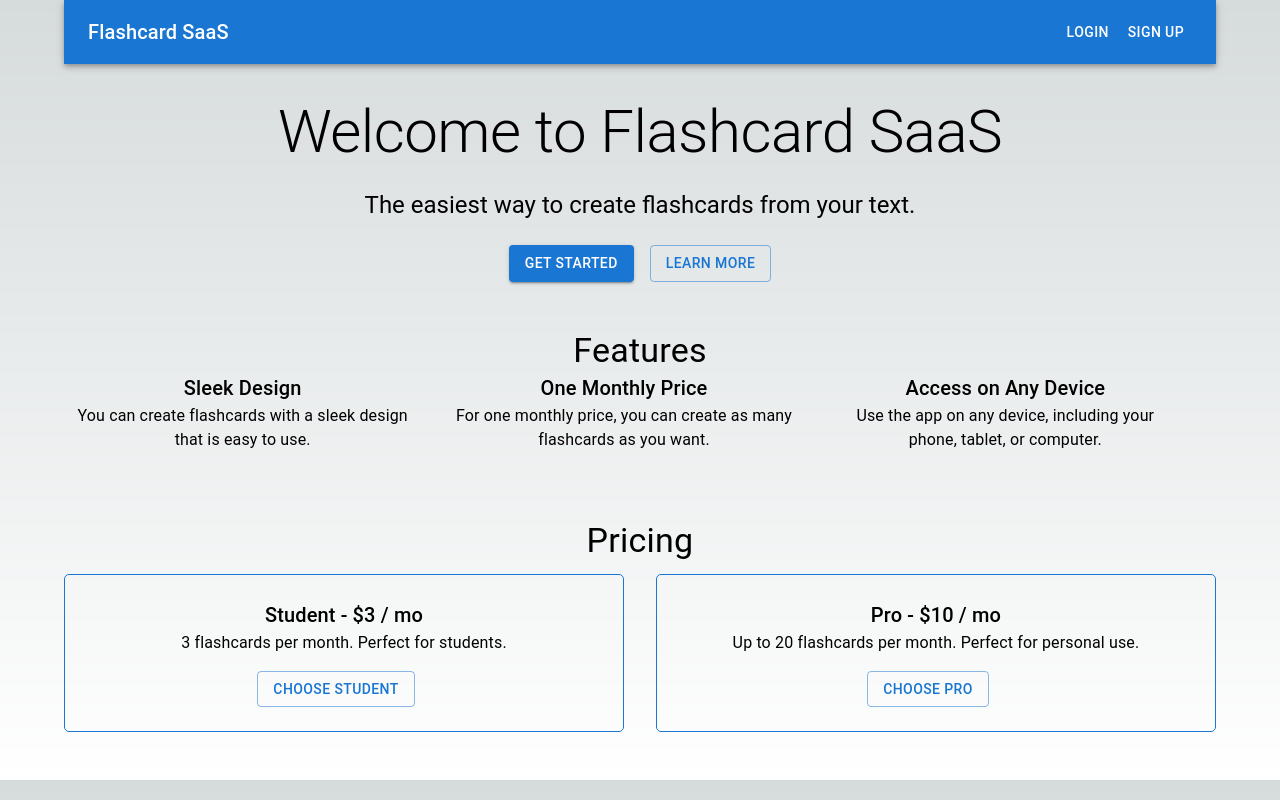
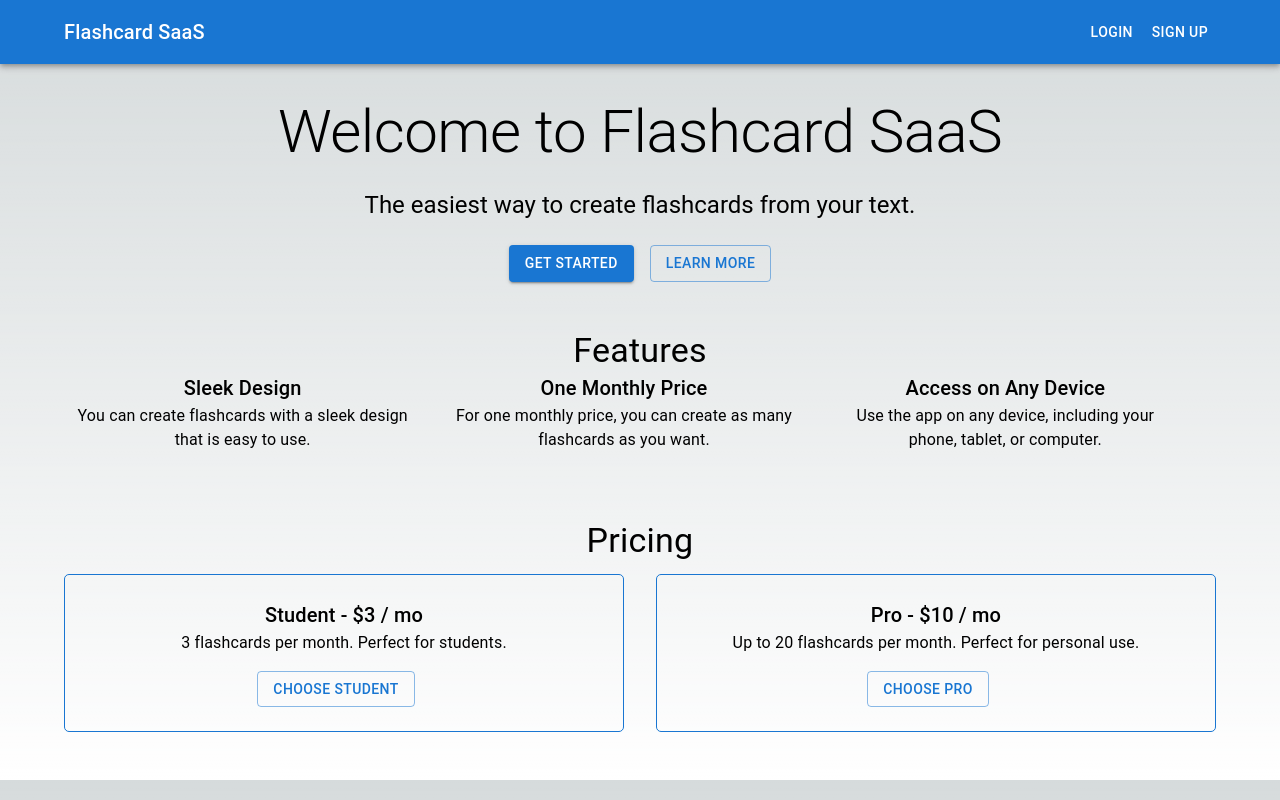
Before and after one commit to katrinars/flashcard-app, a Next.js app in the folder flashcard-saas/: page / in a window 1280 px wide. Built offline with nearby package versions, Linux system fonts and the light colour scheme; no server answers.

Commit message:
fix main page.js navbar stretch

```diff
--- a/flashcard-saas/app/page.js
+++ b/flashcard-saas/app/page.js
@@ -2,7 +2,6 @@
 import {AppBar, Box, Button, Container, Grid, Toolbar, Typography} from "@mui/material";
 import {SignedIn, SignedOut, UserButton} from "@clerk/nextjs";
 import getStripe from "@/utils/get-stripe";
-
 
 
 export default function Home() {
@@ -12,7 +11,7 @@ export default function Home() {
             method: 'POST',
             headers:
                 {'Content-Type': 'application/json',},
-        body: JSON.stringify({ plan }),
+            body: JSON.stringify({plan}),
         })
 
         const checkoutSessionJson = await checkoutSession.json()
@@ -33,12 +32,11 @@ export default function Home() {
     };
 
 
-
     return (
-      <Container maxWidth={"lg"}>
-
+        <Container maxWidth={"xl"} disableGutters>
             <AppBar position="static">
-          <Toolbar>
+                <Container>
+                    <Toolbar disableGutters>
                         <Typography variant="h6" style={{flexGrow: 1}}>Flashcard SaaS</Typography> {/* change title */}
                         <SignedOut>
                             <Button color="inherit" href="/sign-in">Login</Button>
@@ -48,8 +46,10 @@ export default function Home() {
                             <UserButton/>
                         </SignedIn>
                     </Toolbar>
+                </Container>
             </AppBar>
 
+            <Container>
                 <Box sx={{textAlign: 'center', my: 4}}>
                     <Typography variant="h2" component="h1" gutterBottom>
                         Welcome to Flashcard SaaS
@@ -154,5 +154,6 @@ export default function Home() {
                     </Grid>
                 </Box>
             </Container>
+        </Container>
     );
 }
```
Lines whose indentation alone changed are shown as unchanged.
